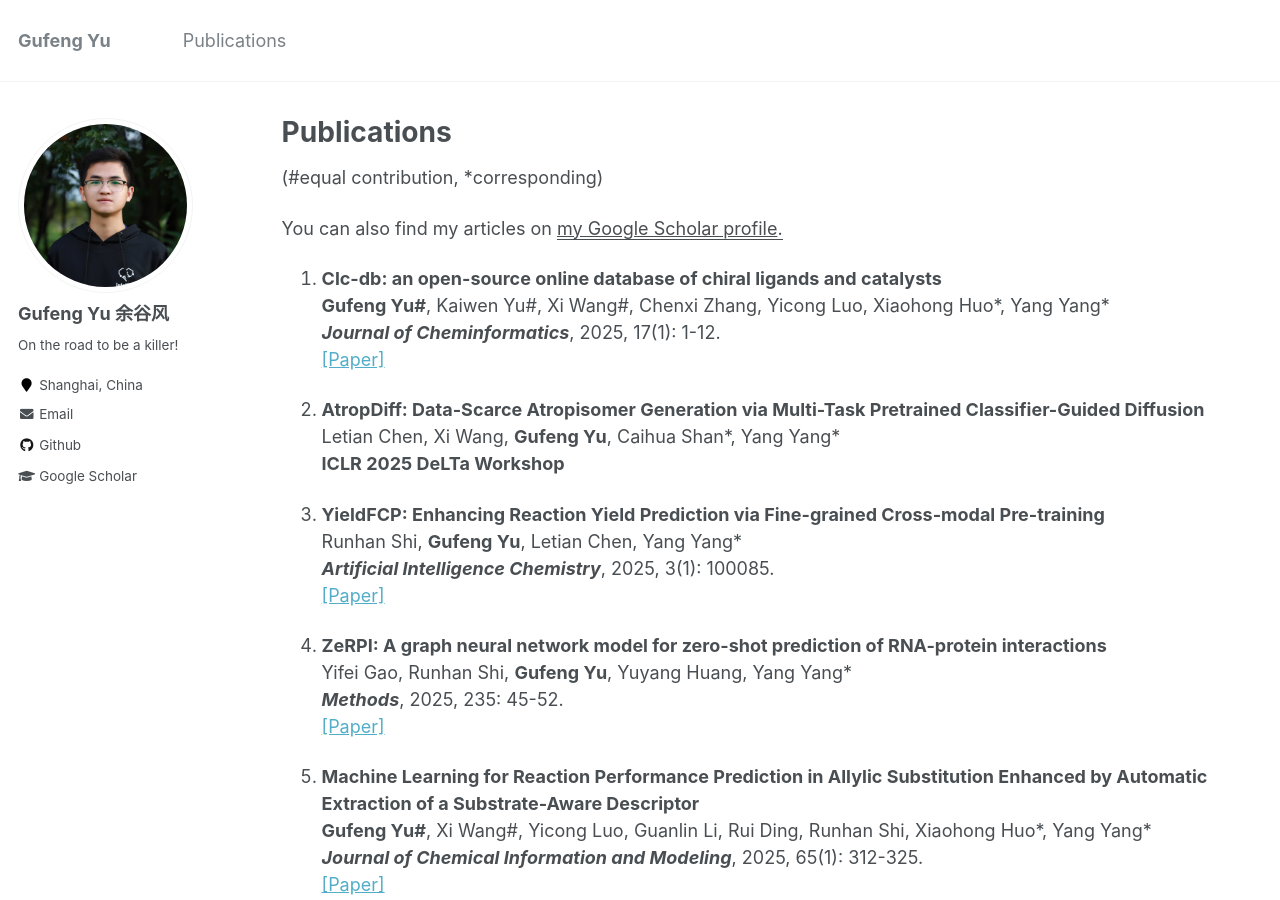
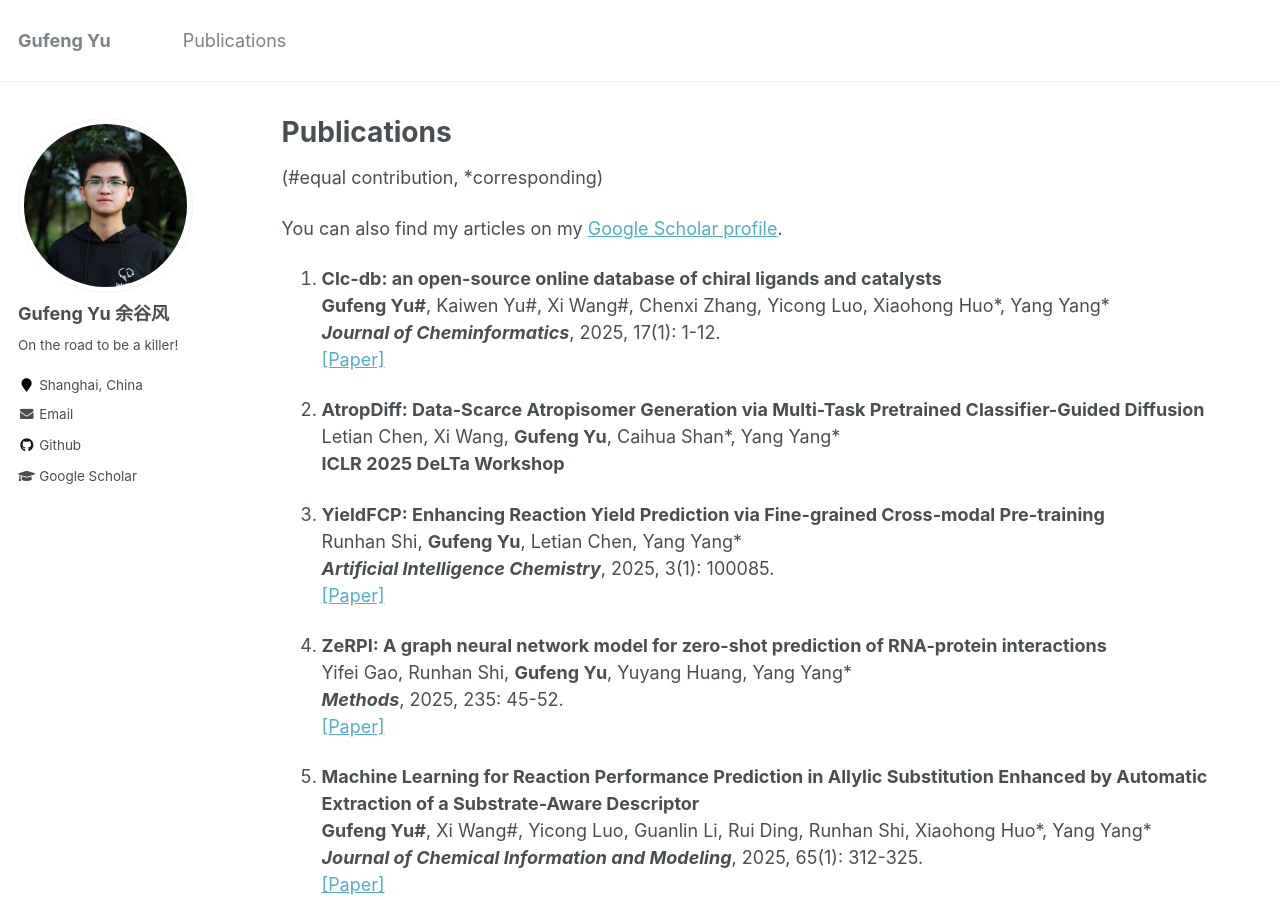
Before and after one commit to GufengYu520/gufengyu520.github.io, a Jekyll site: the page built from _pages/publications.md, in a window 1280 px wide and 900 px high. Built offline with Jekyll 4.4.1, drawn with Linux system fonts in a browser that asks for light colours.

```diff
--- a/_pages/publications.md
+++ b/_pages/publications.md
@@ -7,7 +7,7 @@ author_profile: true
 
 (#equal contribution, *corresponding)
 
-You can also find my articles on <u><a href="{{author.googlescholar}}">my Google Scholar profile</a>.</u>
+You can also find my articles on my [Google Scholar profile](https://scholar.google.com/citations?user=97-LZ1sAAAAJ).
 
 1. **Clc-db: an open-source online database of chiral ligands and catalysts**
    **Gufeng Yu#**, Kaiwen Yu#, Xi Wang#, Chenxi Zhang, Yicong Luo, Xiaohong Huo\*, Yang Yang*
```
